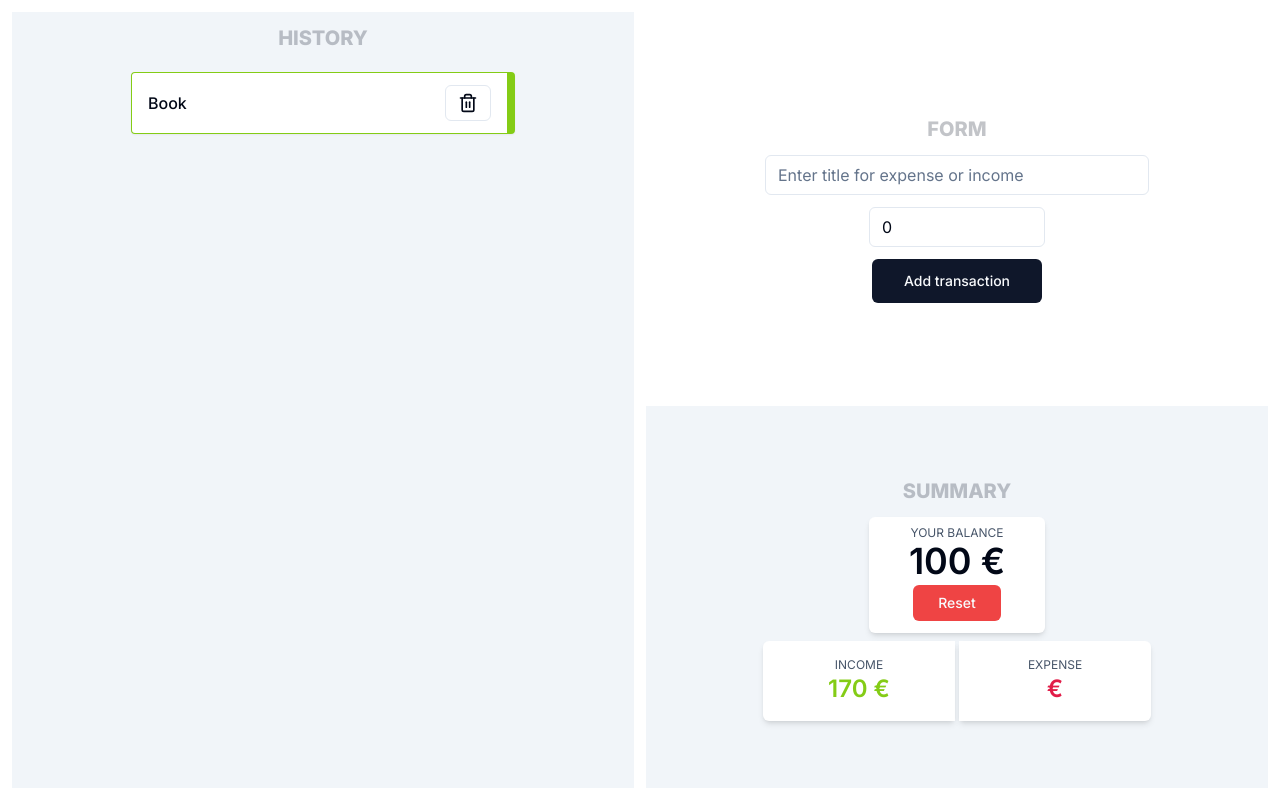
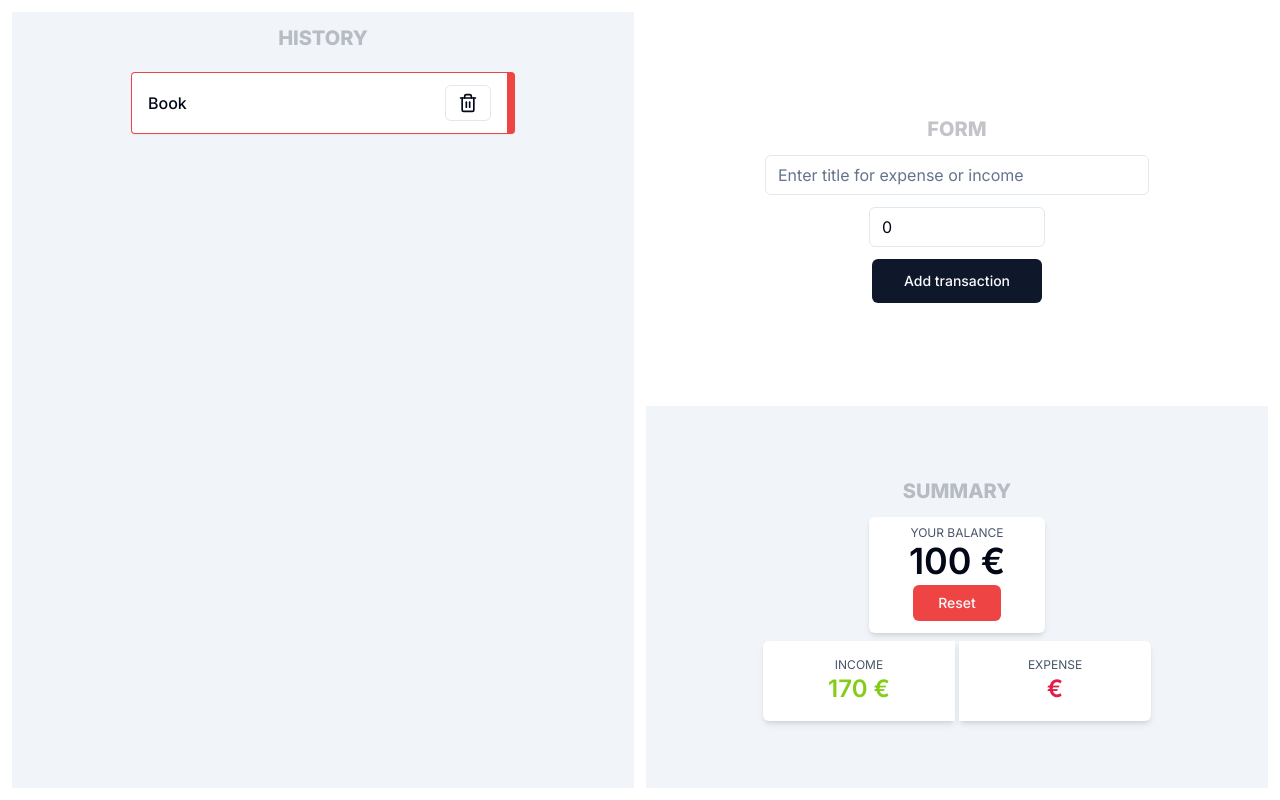
Before and after one commit to MarianHolly/expense-tracker, a Next.js app: page / in a window 1280 px wide. Built offline with nearby package versions, Linux system fonts and the light colour scheme.

Commit message:
Update expense-history.jsx

```diff
--- a/components/expense-history.jsx
+++ b/components/expense-history.jsx
@@ -37,8 +37,8 @@ export default function ExpenseHistory({ transactions, deleteTransaction }) {
 function Item({ tran, deleteTransaction }) {
   return (
     <Card
-      className={`flex flex-row justify-between items-center w-96 m-2 px-2 lg:px-4 py-1 lg:py-3 ${`border-r-8 border-lime-500 rounded-sm`}`}
-    >
+      key={tran.id}
+      className={`flex flex-row justify-between items-center w-96 m-2 px-2 lg:px-4 py-1 lg:py-3 rounded-sm ${tran.amount >= 0 ? "border-r-8 border-green-500" : "border-r-8 border-red-500"}`}>
       <h2 className="text-sm lg:text-base font-medium">{tran.title}</h2>
       <Button size="sm" variant="outline" onClick={() => deleteTransaction(tran.id)}>
         <Trash2Icon className="w-5 h-5" />
```
